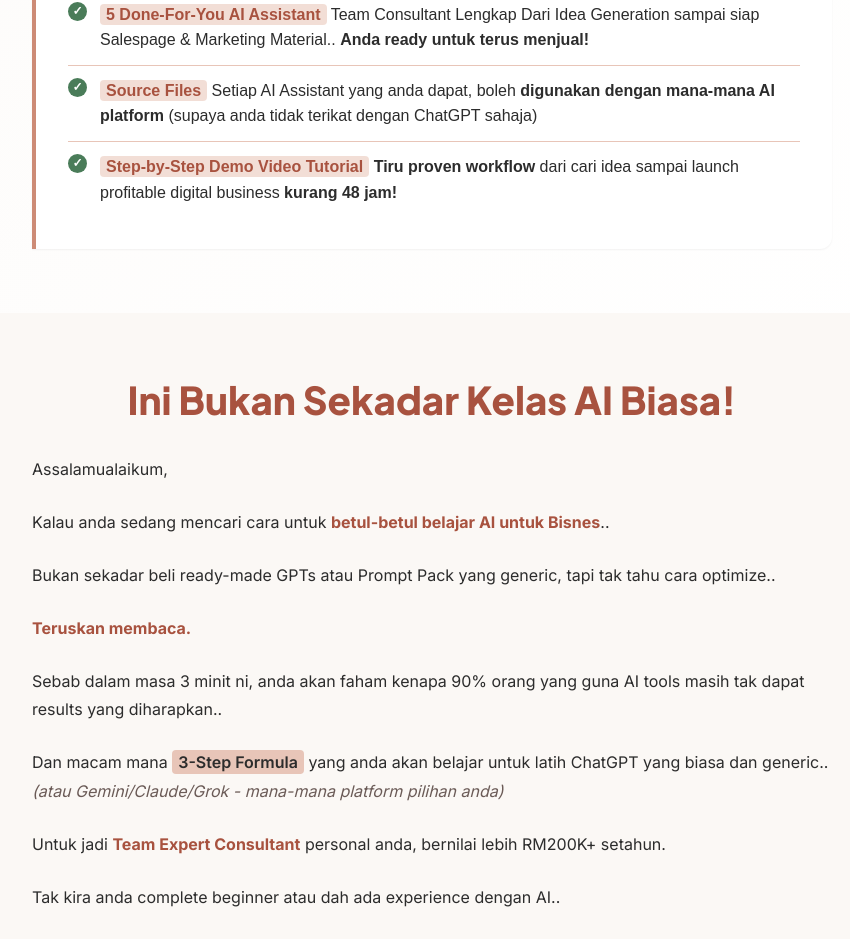
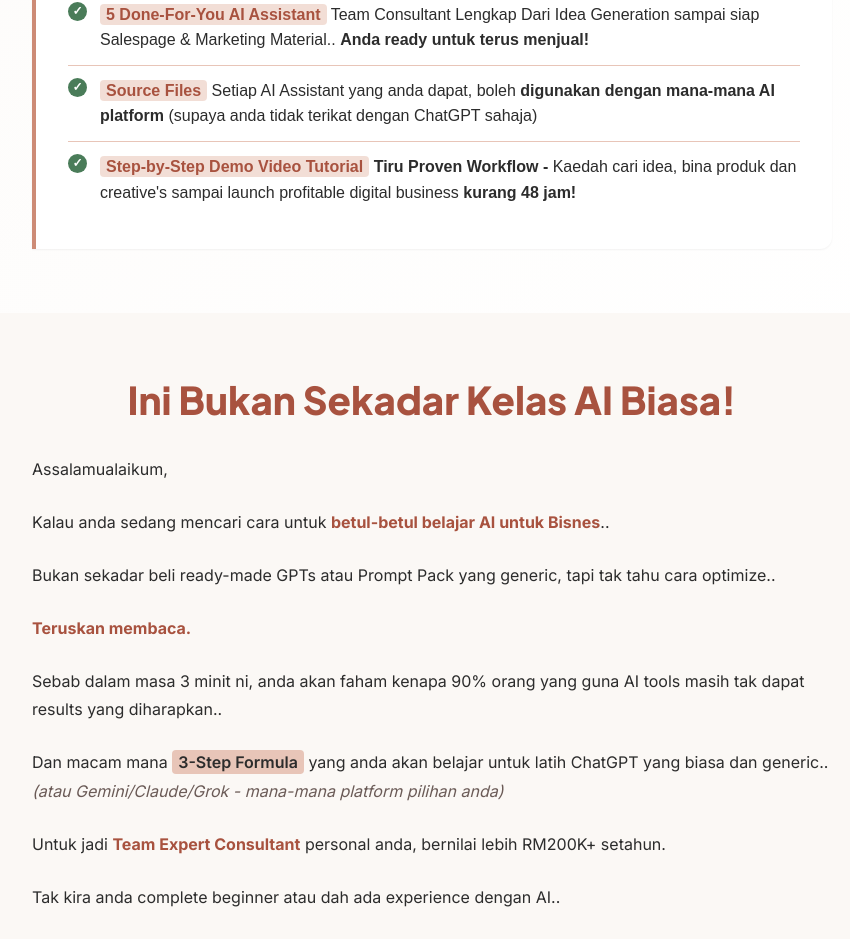
Before and after one commit to luqtech-official/kelasGPT, a Next.js app: page / in a window 1280 px wide. Shown: the part 1787-2726 px from the top of the page, without its empty margins (208-1058 px from the left). Built offline with nearby package versions, Linux system fonts and the light colour scheme; no server answers.

Commit message:
Kerning-Tune copy

```diff
--- a/pages/index.js
+++ b/pages/index.js
@@ -239,7 +239,7 @@ export default function Home({ productSettings }) {
                   <li><span className={styles.highlight2}>3-Step Formula Rahsia</span> untuk latih AI jadi Consultant&#8209;Level Assistant<br/><strong>(Bina Team&nbsp;AI&nbsp;Consultant Anda Sendiri!)</strong></li>
                   <li><span className={styles.highlight2}>5 Done-For-You AI Assistant</span> Team Consultant Lengkap Dari Idea Generation sampai siap Salespage & Marketing Material.. <strong>Anda ready untuk terus menjual!</strong></li>
                   <li><span className={styles.highlight2}>Source Files</span> Setiap AI Assistant yang anda dapat, boleh <strong>digunakan dengan mana-mana AI platform</strong> (supaya anda tidak terikat dengan ChatGPT sahaja)</li>
-                  <li><span className={styles.highlight2}>Step-by-Step Demo Video Tutorial</span> <strong>Tiru proven workflow</strong> dari cari idea sampai launch profitable digital business <strong>kurang 48 jam!</strong></li>
+                  <li><span className={styles.highlight2}>Step-by-Step Demo Video Tutorial</span> <strong>Tiru&nbsp;Proven&nbsp;Workflow -</strong> Kaedah cari idea, bina produk dan creative&apos;s sampai launch profitable digital business <strong>kurang 48 jam!</strong></li>
                 </ul>
               </div>
             </div>
```
